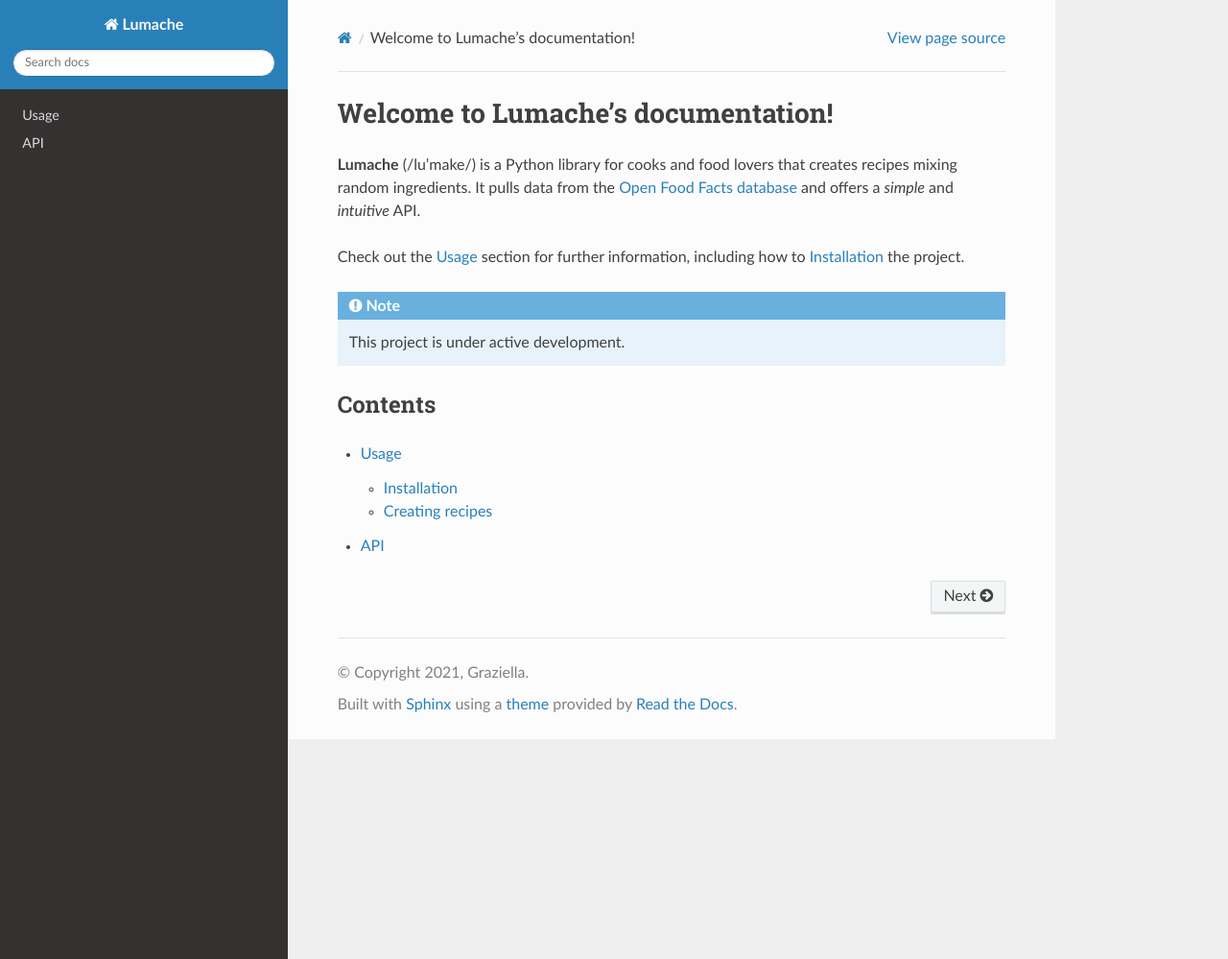
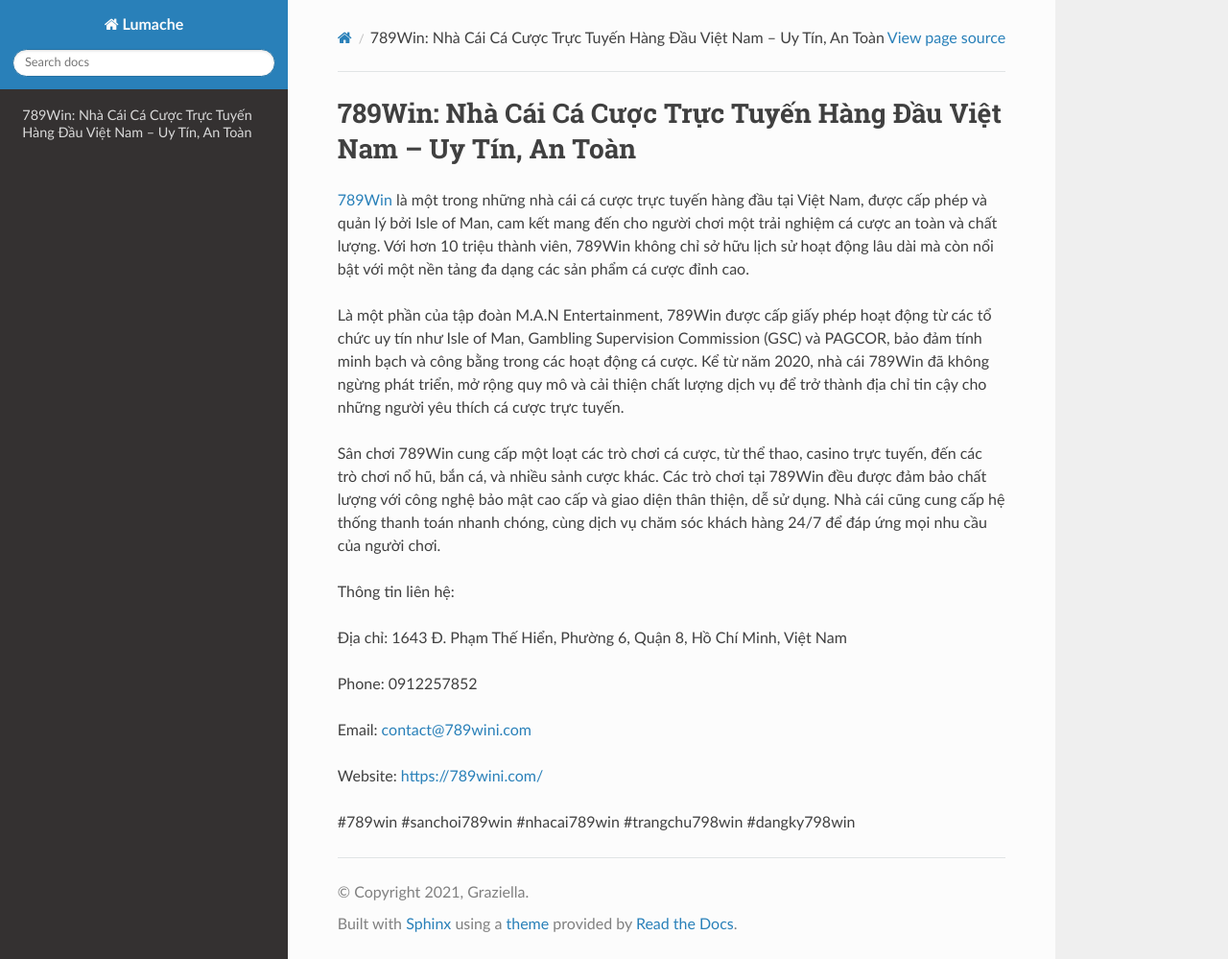
Before and after one commit to mathesonasela/789winicom, a Sphinx documentation site: the page built from docs/source/index.rst, in a window 1280 px wide and 999 px high. Shown: the whole window at 96% size. Built offline with Sphinx 7.4.7 and the Read the Docs theme 3.1.0, drawn with Linux system fonts in a browser that asks for light colours.

Commit message:
Update index.rst

```diff
--- a/docs/source/index.rst
+++ b/docs/source/index.rst
@@ -1,22 +1,20 @@
-Welcome to Lumache's documentation!
+789Win: Nhà Cái Cá Cược Trực Tuyến Hàng Đầu Việt Nam – Uy Tín, An Toàn
 ===================================
 
-**Lumache** (/lu'make/) is a Python library for cooks and food lovers
-that creates recipes mixing random ingredients.
-It pulls data from the `Open Food Facts database <https://world.openfoodfacts.org/>`_
-and offers a *simple* and *intuitive* API.
+`789Win <https://789wini.com/>`_ là một trong những nhà cái cá cược trực tuyến hàng đầu tại Việt Nam, được cấp phép và quản lý bởi Isle of Man, cam kết mang đến cho người chơi một trải nghiệm cá cược an toàn và chất lượng. Với hơn 10 triệu thành viên, 789Win không chỉ sở hữu lịch sử hoạt động lâu dài mà còn nổi bật với một nền tảng đa dạng các sản phẩm cá cược đỉnh cao.
 
-Check out the :doc:`usage` section for further information, including
-how to :ref:`installation` the project.
+Là một phần của tập đoàn M.A.N Entertainment, 789Win được cấp giấy phép hoạt động từ các tổ chức uy tín như Isle of Man, Gambling Supervision Commission (GSC) và PAGCOR, bảo đảm tính minh bạch và công bằng trong các hoạt động cá cược. Kể từ năm 2020, nhà cái 789Win đã không ngừng phát triển, mở rộng quy mô và cải thiện chất lượng dịch vụ để trở thành địa chỉ tin cậy cho những người yêu thích cá cược trực tuyến.
 
-.. note::
+Sân chơi 789Win cung cấp một loạt các trò chơi cá cược, từ thể thao, casino trực tuyến, đến các trò chơi nổ hũ, bắn cá, và nhiều sảnh cược khác. Các trò chơi tại 789Win đều được đảm bảo chất lượng với công nghệ bảo mật cao cấp và giao diện thân thiện, dễ sử dụng. Nhà cái cũng cung cấp hệ thống thanh toán nhanh chóng, cùng dịch vụ chăm sóc khách hàng 24/7 để đáp ứng mọi nhu cầu của người chơi.
 
-   This project is under active development.
+Thông tin liên hệ:
 
-Contents
---------
+Địa chỉ: 1643 Đ. Phạm Thế Hiển, Phường 6, Quận 8, Hồ Chí Minh, Việt Nam
 
-.. toctree::
+Phone: 0912257852
 
-   usage
-   api
+Email: contact@789wini.com
+
+Website: https://789wini.com/
+
+#789win #sanchoi789win #nhacai789win #trangchu798win #dangky798win
```
